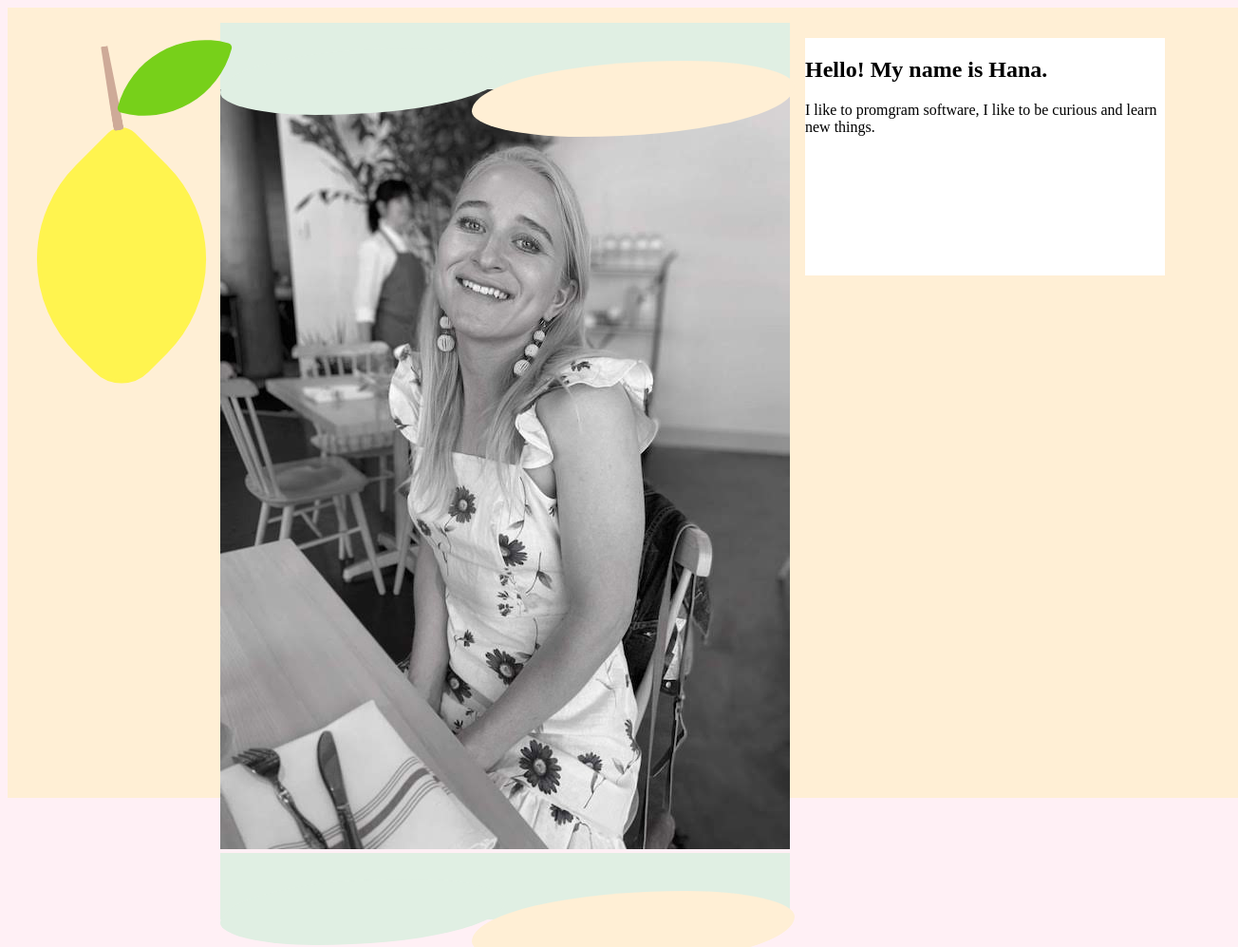
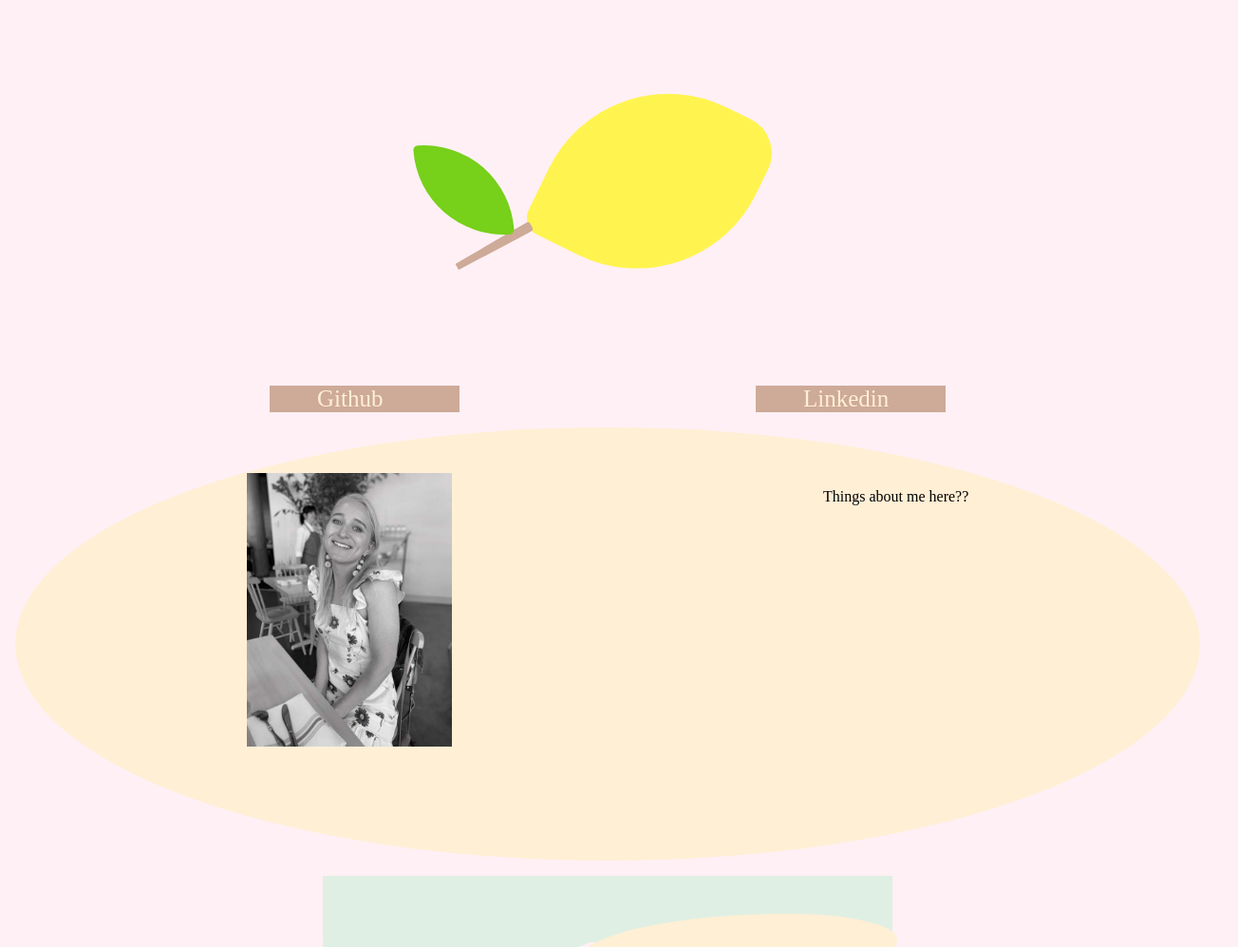
Before and after one commit to Chanaeva/website, a Gatsby site: page / in a window 1280 px wide. Shown: the top 997 px of the page at 95% size, 1304 px wide, since content can reach past the window. Built offline with nearby package versions, Linux system fonts and the light colour scheme; Gatsby itself is replaced by a stand-in of ours.

Commit message:
some styling

```diff
--- a/src/pages/index.js
+++ b/src/pages/index.js
@@ -1,114 +1,49 @@
 import React from "react"
-import styled from "styled-components"
-import me from '../../static/IMG_0369.jpg'
-
-const Wrapper = styled.section`
-  padding: 1em;
-  background: papayawhip;
-  width: 100%;
-  height: 100vh;
-  display: flex;
-  flex-direction: row;
-`
-
-const Lemon = styled.div`
-  width: 200px;
-  height: 200px;
-  background-color: #fff44f;
-  border: 4px solid #fff44f;
-  border-radius: 20px 140px 40px 140px;
-  transform: rotate(45deg);
-  -webkit-transform: rotate(45deg);
-  -moz-transform: rotate(45deg);
-  position: relative;
-  top: 145px;
-  z-index: 1;
-`
-const Leaf = styled.div`
-  width: 100px;
-  height: 100px;
-  background: #77d01a;
-  border-radius: 5px 100px;
-  transform: rotate(105deg);
-  -webkit-transform: rotate(105deg);
-  -moz-transform: rotate(105deg);
-  position: relative;
-  top: -200px;
-  left: 110px;
-  z-index: 3;
-`
-const Stem = styled.div`
-  width: 7px;
-  height: 0px;
-  border-bottom: 90px solid #ceaa98;
-  border-left: 2px solid transparent;
-  border-right: 2px solid transparent;
-  border-bottom-right-radius: 4px;
-  border-bottom-left-radius: 4px;
-  transform: rotate(-10deg);
-  position: relative;
-  top: -284px;
-  left: 88px;
-  z-index: 2;
-`
-
-const Card = styled.div`
-  width: 30%;
-  height: 250px;
-  background-color: white;
-  margin: 1em;
-`
-
-const Wave = styled.div` {
-  position: relative;
-  height: 70px;
-  width: 600px;
-  background: #e0efe3;
-}:before {
-        content: "";
-        display: block;
-        position: absolute;
-        border-radius: 100% 50%;
-        width: 340px;
-    height: 80px;
-    background-color: papayawhip;
-    right: -5px;
-    top: 40px;
-}:after {
-        content: "";
-        display: block;
-        position: absolute;
-        border-radius: 100% 50%;
-        width: 300px;
-    height: 70px;
-    background-color: #e0efe3;
-    left: 0;
-    top: 27px;
-}
-`
-
+import {
+  Lemon,
+  Wrapper,
+  Leaf,
+  Stem,
+  Wave,
+  LemonWrapper,
+  SocialBtns,
+  ButtonWrapper,
+  HeaderWrapper,
+  ProfileCard
+} from "../../src/styles/styledComps/styled"
+import me from "../../static/IMG_0369.jpg"
 
 export default function Home() {
   return (
     <Wrapper>
-      <div>
+      <LemonWrapper>
         <Lemon></Lemon>
         <Leaf></Leaf>
         <Stem></Stem>
-      </div>
-      <div>
+      </LemonWrapper>
+      <HeaderWrapper>
+          <ButtonWrapper>
+            <SocialBtns target="_blank" href="https://github.com/Chanaeva">
+              Github
+            </SocialBtns>
+            <SocialBtns
+              target="_blank"
+              href="https://www.linkedin.com/in/chanareynolds/"
+            >
+              Linkedin
+            </SocialBtns>
+          </ButtonWrapper>
+      </HeaderWrapper>
+      <ProfileCard>
+        <img height="80%" alt="profile-pic" src={me}></img>
+        <p>Things about me here??</p>
+      </ProfileCard>
       <Wave></Wave>
-         <img alt="me" src={me}>
-
-         </img>
-      <Wave></Wave>
-      </div>
-      <Card>
-      <h1>
-           Hello! My name is Hana.
-         </h1>
-         <p> I like to promgram software, I like to be curious and learn new things.</p>
-      </Card>
+      <LemonWrapper>
+        <Lemon></Lemon>
+        <Leaf></Leaf>
+        <Stem></Stem>
+      </LemonWrapper>
     </Wrapper>
   )
 }
--- a/src/styles/global.css
+++ b/src/styles/global.css
@@ -1,3 +1,9 @@
 body {
     background-color: lavenderblush;
   }
+
+  h2 {
+    color: #ceaa98;
+    padding: .5em;
+    z-index: 2;
+  }
--- /dev/null
+++ b/src/styles/styledComps/styled.js
@@ -0,0 +1,116 @@
+import styled from "styled-components"
+
+export const HeaderWrapper = styled.div`
+    width: 80vw;
+`
+export const Wrapper = styled.div`
+  display: flex;
+  flex-direction: column;
+  justify-content: center;
+  align-items: center;
+`
+export const LemonWrapper = styled.div`
+  transform: rotate(251deg);
+  -webkit-transform: rotate(251deg);
+  -moz-transform: rotate(251deg);
+  z-index: 1;
+`
+
+export const Lemon = styled.div`
+  width: 200px;
+  height: 200px;
+  background-color: #fff44f;
+  border: 4px solid #fff44f;
+  border-radius: 20px 140px 40px 140px;
+  transform: rotate(45deg);
+  -webkit-transform: rotate(45deg);
+  -moz-transform: rotate(45deg);
+  position: relative;
+  top: 145px;
+  z-index: 1;
+`
+export const Leaf = styled.div`
+  width: 100px;
+  height: 100px;
+  background: #77d01a;
+  border-radius: 5px 100px;
+  transform: rotate(105deg);
+  -webkit-transform: rotate(105deg);
+  -moz-transform: rotate(105deg);
+  position: relative;
+  top: -200px;
+  left: 110px;
+  z-index: 3;
+`
+export const Stem = styled.div`
+  width: 7px;
+  height: 0px;
+  border-bottom: 90px solid #ceaa98;
+  border-left: 2px solid transparent;
+  border-right: 2px solid transparent;
+  border-bottom-right-radius: 4px;
+  border-bottom-left-radius: 4px;
+  transform: rotate(-10deg);
+  position: relative;
+  top: -284px;
+  left: 88px;
+  z-index: 2;
+`
+
+export const Wave = styled.div`
+   {
+    position: relative;
+    height: 70px;
+    width: 600px;
+    background: #e0efe3;
+  }
+  :before {
+    content: "";
+    display: block;
+    position: absolute;
+    border-radius: 100% 50%;
+    width: 340px;
+    height: 80px;
+    background-color: papayawhip;
+    right: -5px;
+    top: 40px;
+  }
+  :after {
+    content: "";
+    display: block;
+    position: absolute;
+    border-radius: 100% 50%;
+    width: 300px;
+    height: 70px;
+    background-color: #e0efe3;
+    left: 0;
+    top: 27px;
+  }
+`
+export const SocialBtns = styled.a`
+  text-decoration: none;
+  background-color: #ceaa98;
+  color: papayawhip;
+  width: 150px;
+  height: auto;
+  padding-left: 2em;
+  font-size: 25px;
+  cursor: pointer;
+`
+export const ButtonWrapper = styled.div`
+  display: flex;
+  flex-direction: row;
+  justify-content: space-around;
+`
+
+export const ProfileCard = styled.div`
+    height: 45vh;
+    width: 90vw;
+    border-radius: 90%;
+    background-color: papayawhip;
+    padding: 3em;
+    margin: 1em;
+    display: flex;
+    flex-direction: row;
+    justify-content: space-around;
+`
```
